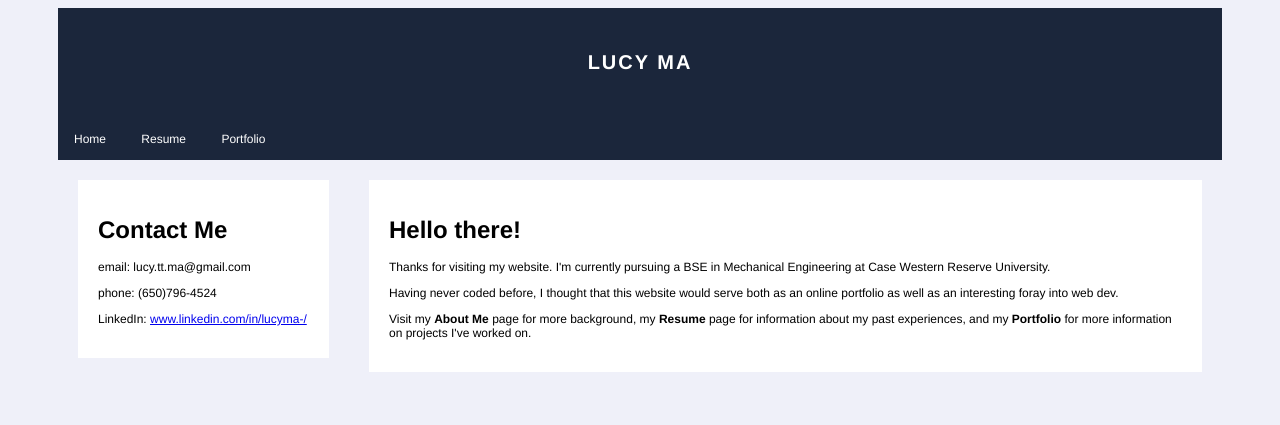
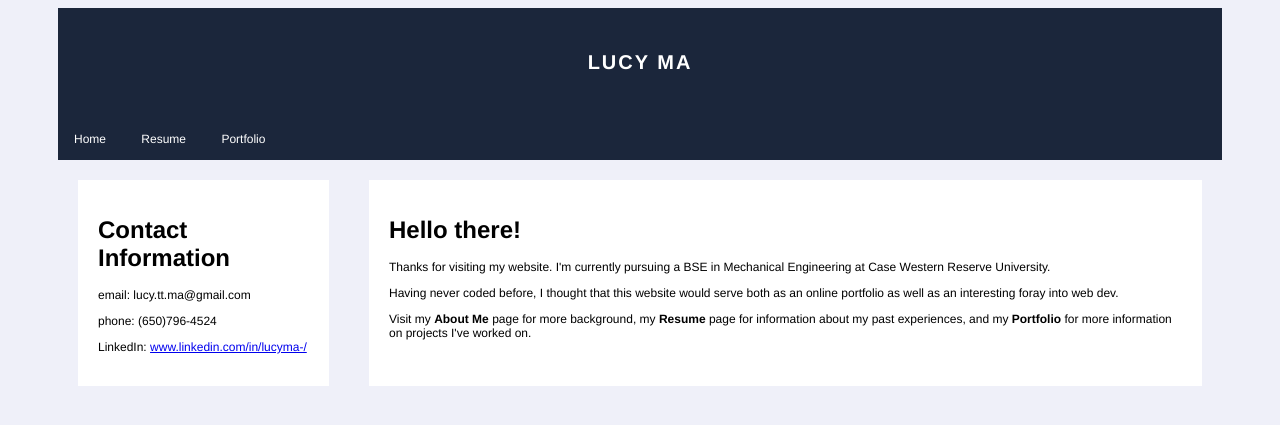
Before and after one commit to lucyttma/lucyttma.github.io, a Jekyll site: the page built from index.html, in a window 1280 px wide. Shown: the top 425 px of the page. Built offline with Jekyll 4.4.1, drawn with Linux system fonts in a browser that asks for light colours.

Commit message:
Update index.html

```diff
--- a/index.html
+++ b/index.html
@@ -6,7 +6,7 @@ title: Home
   <div class="div-himage> <img src="/assets/images/id pic.jpg" alt="Photograph" > </div>
 
   <div class="div-hcard">
-    <h1> Contact Me </h1>
+    <h1> Contact Information </h1>
     <p> email:  lucy.tt.ma@gmail.com </p>
     <p> phone:  (650)796-4524 </p>
     <p> LinkedIn: <a href="https://www.linkedin.com/in/lucyma-/"> www.linkedin.com/in/lucyma-/
```
